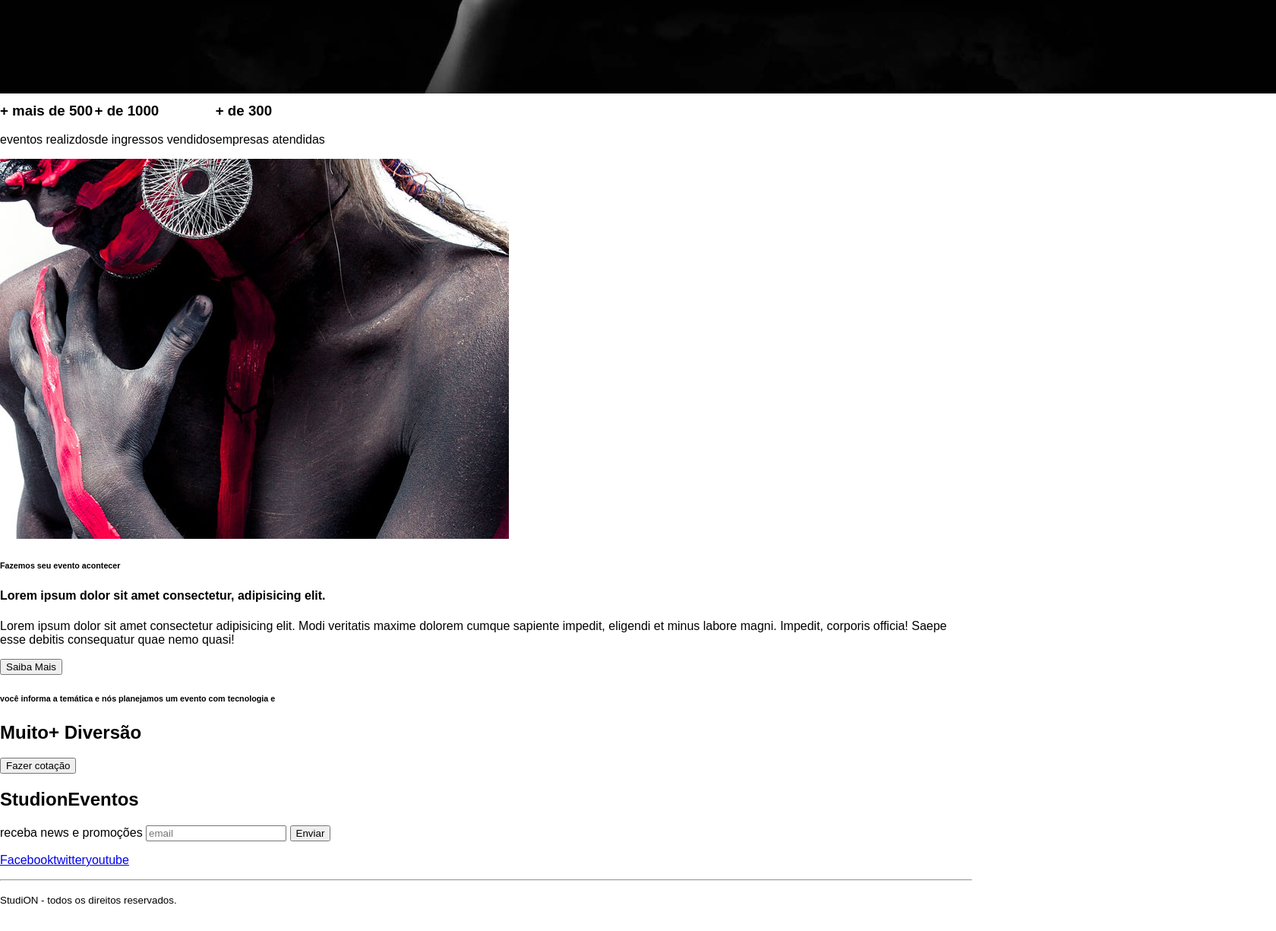
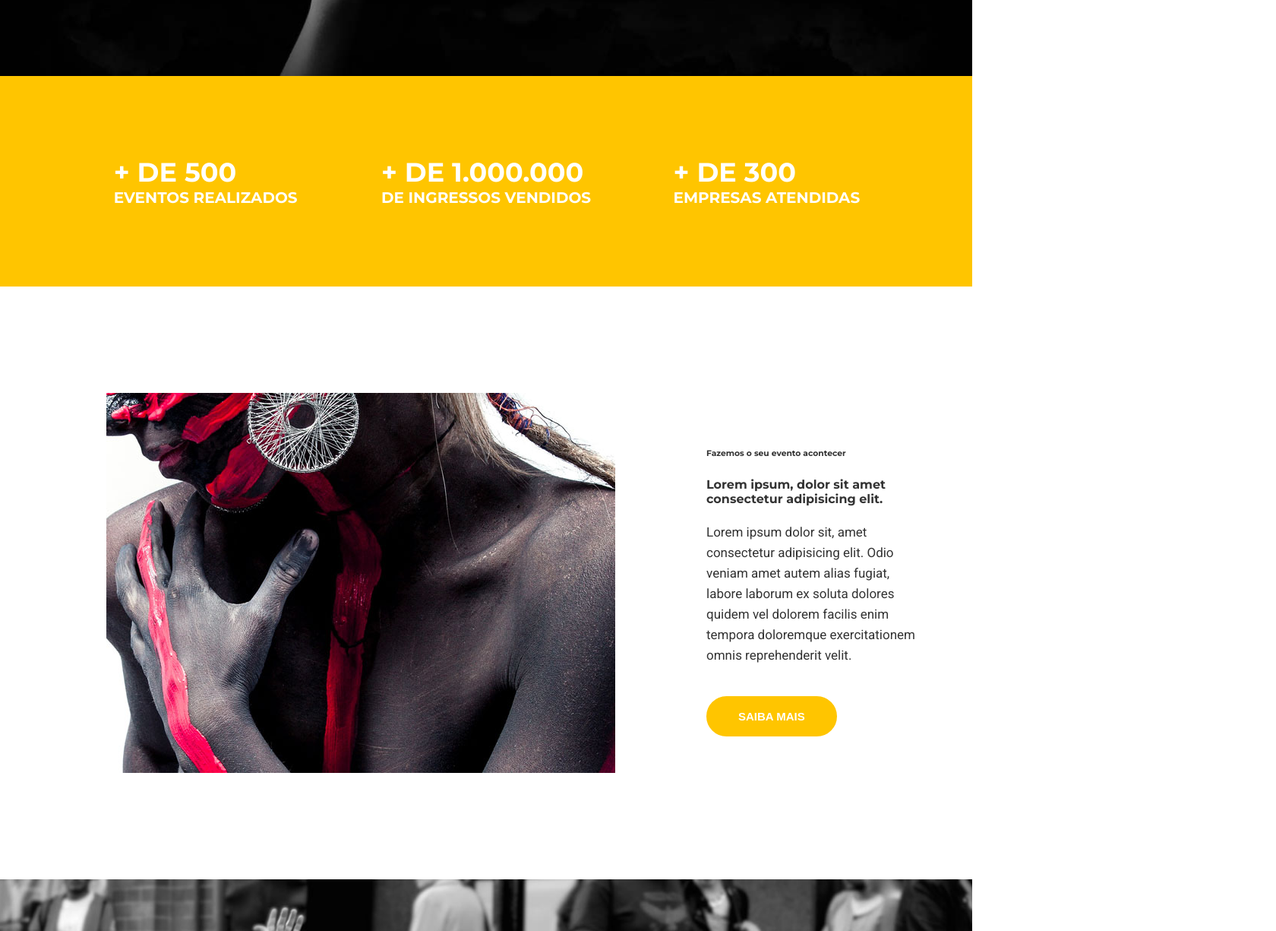
Before and after one commit to VitorOliveiraLima/HomePage-Studion, a plain HTML site: page src/index.html in a window 1280 px wide. Shown: the part 700-1925 px from the top of the page at 76% size, 1680 px wide, since content can reach past the window. Drawn offline with Linux system fonts and the light colour scheme.

Commit message:
finalizei quote

```diff
--- a/src/index.html
+++ b/src/index.html
@@ -1,24 +1,25 @@
 <!DOCTYPE html>
-<html>
+<html lang="pt-BR">
   <head>
     <meta charset="UTF-8" />
-    <meta name="viewport" content="width=device-width, initial-scadale=1.0" />
+    <meta name="viewport" content="width=device-width, initial-scale=1.0" />
     <link rel="stylesheet" href="style.css" />
     <title>Studion</title>
   </head>
 
   <body>
     <nav class="navbar">
-      <h1 class="logo--studion">
-        Studi<span class="copy--primary">on</span
-        ><span class="logo-studion__subtitle">Eventos</span>
+      <div class="container navbar__container">
+        <h1 class="logo-studion">
+          Studi<span class="copy--primary">on</span>
+          <span class="logo-studion__subtitle">Eventos</span>
         </h1>
         <ul class="navbar__links">
           <li>
-          <a href="#empreas"> Empresa </a>
+            <a href="#empresa"> Empresa </a>
           </li>
           <li>
-          <a href="#eventoss"> Eventos </a>
+            <a href="#eventos"> Eventos </a>
           </li>
           <li>
             <a href="#galeria"> Galeria </a>
@@ -30,16 +31,20 @@
             <a href="#contatos"> Contatos </a>
           </li>
         </ul>
+      </div>
     </nav>
 
     <header>
       <div id="slider">
         <div class="slide">
-          <img src="/images/banner.jpg" alt="studionbanners">
+          <img
+            class="slide__background-image"
+            src="/images/banner.jpg"
+            alt="Studion Banner" />
           <div class="slide__copy">
-            <h6 class="teste-h6">
-              <span class="copy--primary">Proximo evento</span> - Dia 25 de
-              Setembro às 19h
+            <h6>
+              <span class="copy--primary">Próximo evento</span> - Dia 25 de
+              setembro às 19h
             </h6>
             <h2><span class="copy--primary">Creative</span> Minds</h2>
             <button class="btn btn--slide">Saiba Mais</button>
@@ -49,45 +54,57 @@
     </header>
 
     <main>
-      <section>
-        <ul>
+      <section id="counter">
+        <ul class="container counter__container">
           <li>
-            <h3>+ mais de 500</h3>
-            eventos realizdos
+            <h3>
+              + de 500
+              <small> eventos realizados </small>
+            </h3>
           </li>
           <li>
-            <h3>+ de 1000</h3>
-            de ingressos vendidos
+            <h3>
+              + de 1.000.000
+              <small> de ingressos vendidos </small>
+            </h3>
           </li>
           <li>
-            <h3>+ de 300</h3>
-            empresas atendidas
+            <h3>
+              + de 300
+              <small> empresas atendidas </small>
+            </h3>
           </li>
         </ul>
       </section>
 
-      <section>
-        <div>
-          <img src="/images/institutional.jpg" alt="" />
-          <h6>Fazemos seu evento acontecer</h6>
-          <h4>Lorem ipsum dolor sit amet consectetur, adipisicing elit.</h4>
+      <section class="institucional">
+        <img
+          class="institucional"
+          src="/images/institutional.jpg"
+          alt="Studion institutional" />
+        <div class="institucional__copy">
+          <h6>Fazemos o seu evento acontecer</h6>
+          <h4>Lorem ipsum, dolor sit amet consectetur adipisicing elit.</h4>
           <p>
-            Lorem ipsum dolor sit amet consectetur adipisicing elit. Modi
-            veritatis maxime dolorem cumque sapiente impedit, eligendi et minus
-            labore magni. Impedit, corporis officia! Saepe esse debitis
-            consequatur quae nemo quasi!
+            Lorem ipsum dolor sit, amet consectetur adipisicing elit. Odio
+            veniam amet autem alias fugiat, labore laborum ex soluta dolores
+            quidem vel dolorem facilis enim tempora doloremque exercitationem
+            omnis reprehenderit velit.
           </p>
-          <button>Saiba Mais</button>
+          <button class="btn btn--institutional">Saiba Mais</button>
         </div>
       </section>
 
-      <section>
-        <div>
+      <section class="quote">
+        <div class="container quote__container">
+          <div class="quote__copy">
             <h6>
-            você informa a temática e nós planejamos um evento com tecnologia e
+              Você informa a temática e nós planejamos um evento com tecnologia
+              e
             </h6>
-          <h2><span>Muito+ </span>Diversão</h2>
-          <button>Fazer cotação</button>
+            <h2><span class="copy--primary">Muito+ </span>Diversão</h2>
+            <button class="btn btn--quote">Fazer cotação</button>
+          </div>
         </div>
       </section>
     </main>
@@ -101,14 +118,12 @@
       </form>
       <ul>
         <li><a href="https://facebook.com/" target="_blank">Facebook</a></li>
-
-        <li><a href="https://twitter.com/" target="_blank">twitter</a></li>
-
-        <li><a href="https://youtube.com/" target="blank">youtube </a></li>
+        <li><a href="https://twitter.com/" target="_blank">Twitter</a></li>
+        <li><a href="https://youtube.com/" target="_blank">Youtube</a></li>
       </ul>
       <hr />
       <p>
-        <small>Studi<span>ON</span> - todos os direitos reservados.</small>
+        <small>Studi<span>ON</span> - Todos os direitos reservados.</small>
       </p>
     </footer>
   </body>
--- a/src/style.css
+++ b/src/style.css
@@ -1,19 +1,32 @@
-@import url("https:://fonts.googleapis.com/css2?family=montserrat:wght@300;@400;@700;@900;display=swap");
+@import url("https://fonts.googleapis.com/css2?family=Montserrat:wght@300;400;500;700;900&family=Roboto&display=swap");
 
 * {
   box-sizing: border-box;
 }
 
 :root {
-  font-family: "montserrat ", sans-serif;
+  font-family: "Montserrat", sans-serif;
   font-size: 16px;
+  --color-copy: #333;
   --color-primary: #ffc500;
   --default-padding: 1rem;
+  color: var(--color-copy);
 }
 
 body {
   margin: 0;
   padding-top: 7.75rem;
+}
+
+header,
+main,
+footer {
+  overflow-x: hidden;
+}
+
+.container {
+  max-width: 1140px;
+  margin: 0 auto;
 }
 
 ul {
@@ -25,18 +38,21 @@
 .navbar {
   position: fixed;
   z-index: 1;
+  top: 0;
+  left: 0;
+  width: 100%;
+  background-color: #000; /* vermelho / verde / azul / transparência - 0 - F */
+  color: #fff;
+}
+
+.navbar__container {
   display: grid;
   grid-template-columns: 1fr 9fr;
   align-items: center;
-  top: 0;
-  left: 0;
 
   width: 100vw;
   height: 7.75rem;
   padding: 0 1rem;
-
-  background-color: #000; /* vermelho / verde / azul / transparencia  - 0 - f */
-  color: #fff;
 }
 
 .navbar__links {
@@ -48,6 +64,7 @@
   margin-right: 3rem;
   text-transform: uppercase;
 }
+
 .navbar__links a {
   font-weight: 300;
   color: #fff;
@@ -58,10 +75,10 @@
   color: var(--color-primary);
 }
 
-.logo--studion {
-  font-size: 2.375;
+.logo-studion {
+  font-size: 2.375rem;
   font-weight: 900;
-  line-height: 1ch; /* relativa ao tamanho da altura do grifo 0 da fonte*/
+  line-height: 1ch; /* relativa ao tamanho da altura do glifo 0 da fonte */
   text-transform: uppercase;
   text-align: right;
 }
@@ -81,11 +98,12 @@
 }
 
 .slide {
+  position: relative;
   height: calc(100vh - 7.75rem);
-  position:relative;
+  overflow: hidden;
 }
 
-.slide_background-image {
+.slide__background-image {
   width: 100%;
   height: 100%;
   object-fit: cover;
@@ -130,12 +148,126 @@
 
 .btn:hover,
 .btn:active,
-.btn:focus {
+.btn:focus,
+.btn--institutional {
   border-color: var(--color-primary);
   background-color: var(--color-primary);
   color: #fff;
 }
 
+#counter {
+  background-color: var(--color-primary);
+  color: #fff;
+  text-transform: uppercase;
+}
+.counter__container {
+  display: grid;
+  grid-template-columns: repeat(auto-fill, minmax(300px, 1fr));
+  place-items: center;
+  padding: 4.375rem 1rem;
+}
+
+.counter__container h3 {
+  font-size: 2.1875rem;
+}
+.counter__container h3 small {
+  display: block;
+  font-size: 1.25rem;
+}
+
+.institucional {
+  display: grid;
+  grid-template-columns: auto auto;
+  gap: 3.125rem;
+  align-items: center;
+  padding: 4.375rem;
+}
+
+.institucional__image {
+  max-width: 550px;
+}
+
+.institucinal__copy {
+  padding: 0 1.875rem;
+}
+
+.institucinal__copy h6 {
+  font-size: 0.0875rem;
+  font-weight: 300;
+  letter-spacing: 0.1rem;
+  text-transform: uppercase;
+  margin: 0;
+}
+
+.institucinal__copy h4 {
+  font-size: 1.5625rem;
+  margin-top: 1rem;
+}
+
+.institucional p {
+  font-family: "roboto", sans-serif;
+  font-size: 1.0625rem;
+  line-height: 1.6875rem;
+  margin-bottom: 0;
+  margin-bottom: 2.5rem;
+}
+
+.btn--institucional:hover {
+  color: var(--color-copy);
+  border-color: var(--color-primary);
+  background: unset;
+}
+
+.quote {
+
+  background-image: url(/images/parallax.jpg);
+  background-attachment: fixed;
+  background-repeat: no-repeat;
+  background-size: cover;
+  background-position: center;
+}
+
+.quote__container {
+  display: grid;
+  align-items: center;
+  justify-items: end;
+  min-height: 80vh;
+}
+
+.quote__copy {
+  background-color: #fff;
+  padding: 5.625rem 4.375rem;
+}
+
+.quote__copy h6 {
+  font-size: .9375rem;
+  font-weight: 400;
+  letter-spacing: .1875rem;
+  line-height: 1.4375rem;
+  max-width: 53ch;
+  text-transform: uppercase;
+  margin: 0;
+}
+
+.quote__copy h2 {
+  font-size: 5rem;
+  line-height: 5rem;
+  text-transform: uppercase;
+  letter-spacing: -.1875rem;
+  margin: 1.875rem 0;
+}
+
+.quote__copy h2 span {
+  display: block;
+}
+
+.btn--quote {
+  color: var(--color-copy);
+  border-color: var(--color-copy);
+  background: unset;
+
+}
+
 .teste-h6 {
   margin: 0;
 }
```
Lines whose indentation alone changed are shown as unchanged.
